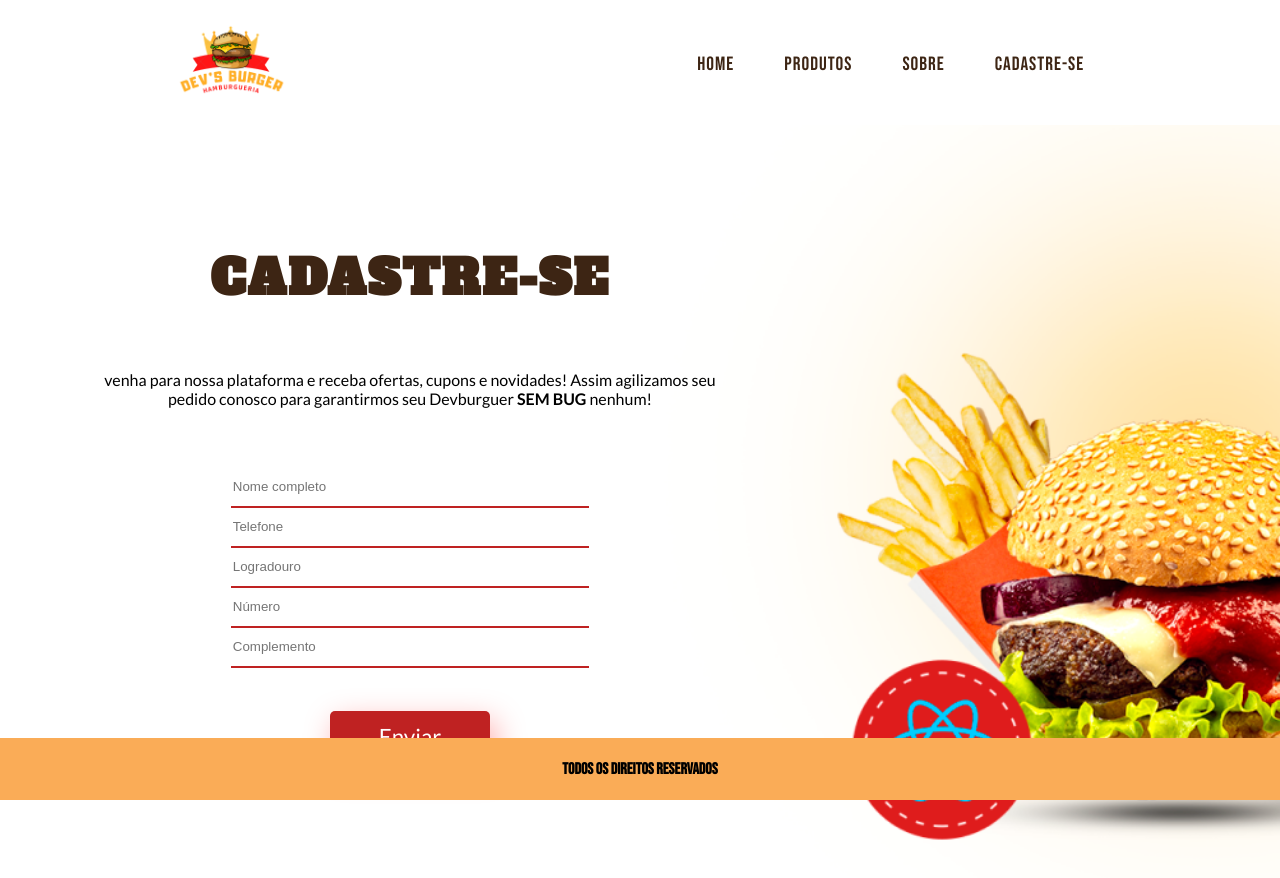
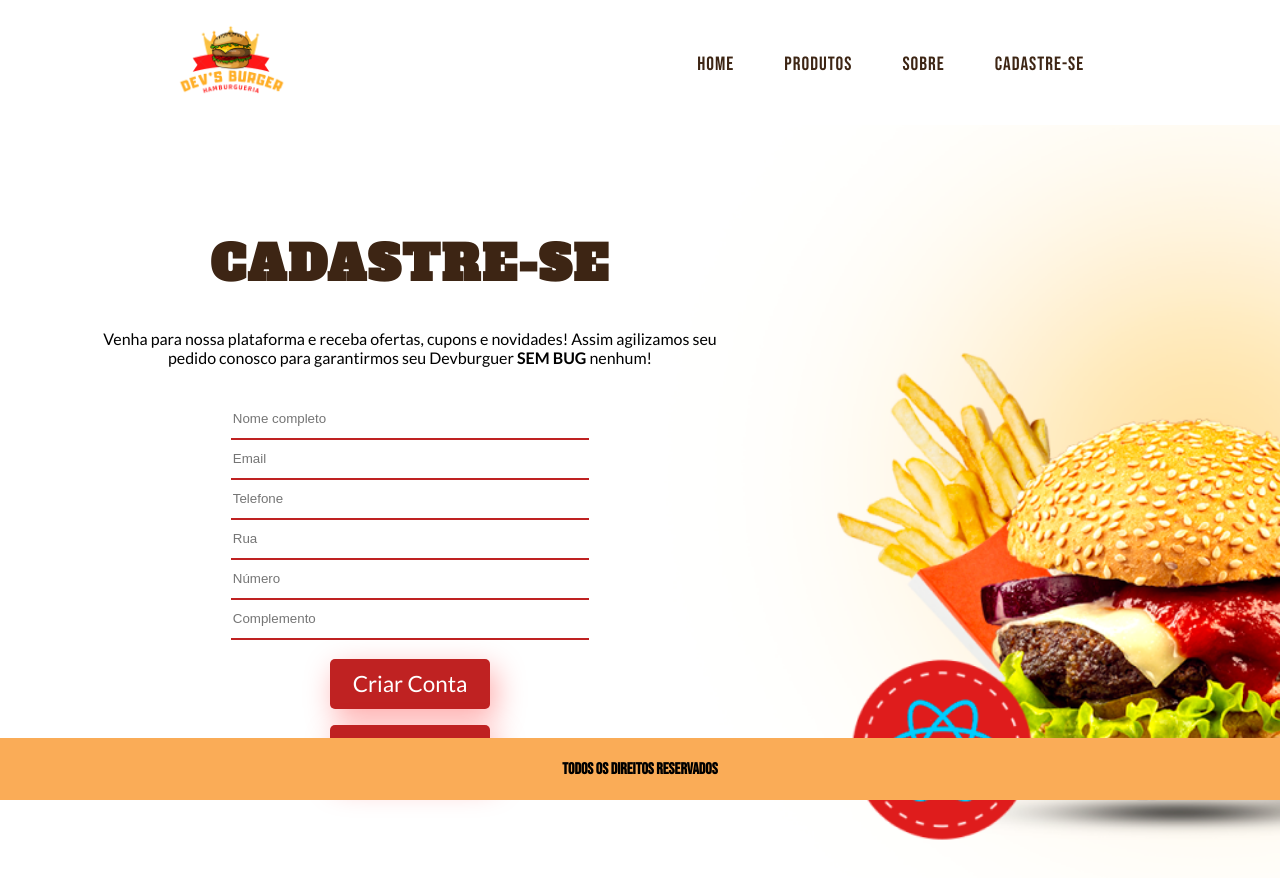
Before and after one commit to ViniciusSTeixeira/DevBurger, a React (Create React App) app: page /cadastro in a window 1280 px wide. Shown: the top 878 px of the page. Built offline with nearby package versions, Linux system fonts and the light colour scheme.

Commit message:
:sparkles: Cliente Post

```diff
--- a/src/components/Cadastre_se/Cadastre_se.jsx
+++ b/src/components/Cadastre_se/Cadastre_se.jsx
@@ -1,10 +1,37 @@
-import React from "react";
+import React, { useState } from "react";
 import { useNavigate } from "react-router-dom";
 import Button from "../Button/Button.jsx";
 import Input from "../Input/Input.jsx"
+import { toast } from "react-toastify";
+import axios from 'axios'
 import "./Cadastre_se.css"
 
 function Cadastro() {
+  const [nome, setNome] = useState("");
+  const [email, setEmail] = useState("");
+  const [telefone, setTelefone] = useState("");
+  const [rua, setRua] = useState("");
+  const [numero, setNumero] = useState("");
+  const [complemento, setComplemento] = useState("")
+
+  const submitForm = async (event) => {
+    event.preventDefault();
+
+    axios.post("https://rest-api-hamburgueria.herokuapp.com/cliente", {
+      nomeSobrenome: nome,
+      email: email,
+      telefone: telefone,
+      rua: rua,
+      numero: numero,
+      complemento: complemento
+      }).then((response) => {
+          console.log(response);
+        }).catch((error) => {
+          console.log(error.response);
+        });
+    }
+
+
 
   const navigate = useNavigate()
 
@@ -18,27 +45,36 @@ function Cadastro() {
           <div id="cadastro">
             <h2>CADASTRE-SE</h2>
             <p>
-              venha para nossa plataforma e receba ofertas, cupons e novidades!
+              Venha para nossa plataforma e receba ofertas, cupons e novidades!
               Assim agilizamos seu pedido conosco para garantirmos seu
               Devburguer <strong>SEM BUG</strong> nenhum!
             </p>
 
-            <form>
-              <Input label="Nome completo" />
+            <form onSubmit={submitForm}>
+              <Input  value={nome} label="Nome completo" onChange={(event) => setNome(event.target.value)}/>
 
-              <Input label="Telefone" type="tel" />
+              <Input  value={email} label="Email" type="email" onChange={(event) => setEmail(event.target.value)}/>
 
-              <Input label="Logradouro" />
+              <Input  value={telefone} label="Telefone" type="tel" onChange={(event) => setTelefone(event.target.value)}/>
 
-              <Input label="Número" />
+              <Input  value={rua} label="Rua" onChange={(event) => setRua(event.target.value)}/>
 
-              <Input label="Complemento" />
+              <Input  value={numero} label="Número" onChange={(event) => setNumero(event.target.value)}/>
+
+              <Input  value={complemento} label="Complemento" onChange={(event) => setComplemento(event.target.value)}/>
+              <br>
+
+              </br>
+
+              <Button type="submit">Criar Conta</Button>
+
             </form>
 
-            <Button onClick={funcaoBtn}>Enviar</Button>
+            <Button onClick={funcaoBtn}>Minha conta</Button>
           </div>
         </div>
       </div>
     );
-  }
+
+}
   export default Cadastro;
```
Also changed, not shown: 1 other file (tests, documents, lock files or other folders).
